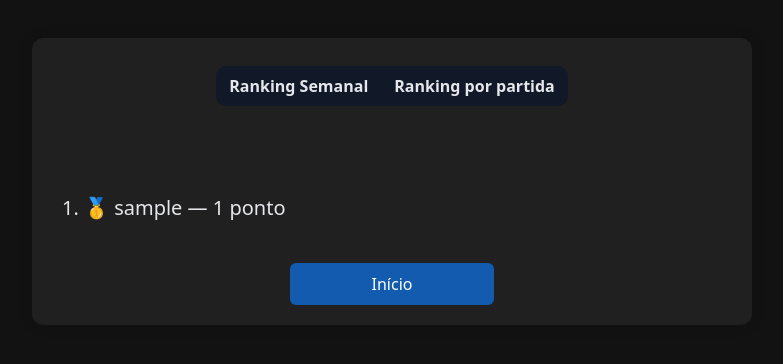
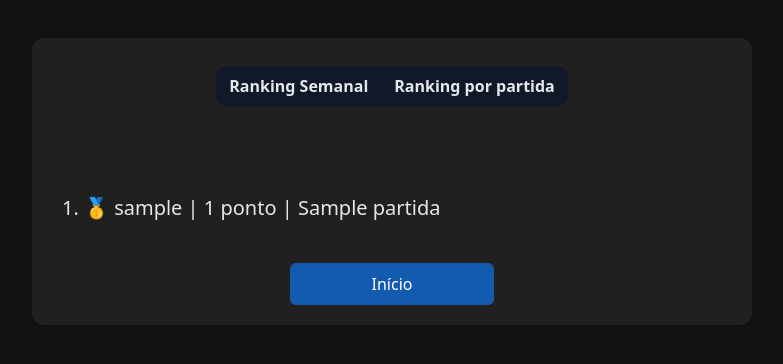
Before and after one commit to lucasalc25/quiz-battle, a Flask app: template templates/leaderboard.html in a window 1280 px wide. Shown: the part 254-618 px from the top of the page, without its empty margins (248-1031 px from the left). Run offline with Flask 3, Linux system fonts and the light colour scheme; the template is opened without the code that fills it: most values are stand-ins (such as "Sample title", 1, 10 or a date in 2020); some libraries are stand-ins or nearby versions.

Commit message:
Add files via upload

```diff
--- a/templates/leaderboard.html
+++ b/templates/leaderboard.html
@@ -77,9 +77,10 @@
     class="{% if (just_added and r.nickname == just_added) or (promoted_nick and r.nickname == promoted_nick) %}new-entry{% endif %}"
   >
     {% if loop.index == 1 %} 🥇 {% elif loop.index == 2 %} 🥈 {% elif loop.index
-    == 3 %} 🥉 {% endif %} {{ r.nickname }} — {% if mode == 'best' %} {{
+    == 3 %} 🥉 {% endif %} {{ r.nickname }} | {% if mode == 'best' %} {{
     r.best_score }} ponto{{ 's' if r.best_score > 1}} {% else %} {{
-    r.total_points }} ponto{{ 's' if r.total_points > 1}} {% endif %}
+    r.total_points }} ponto{{ 's' if r.total_points > 1}} | {{r.games_played}}
+    partida{{ 's' if r.games_played > 1}} {% endif %}
   </li>
   {% endfor %}
 </ol>
```
